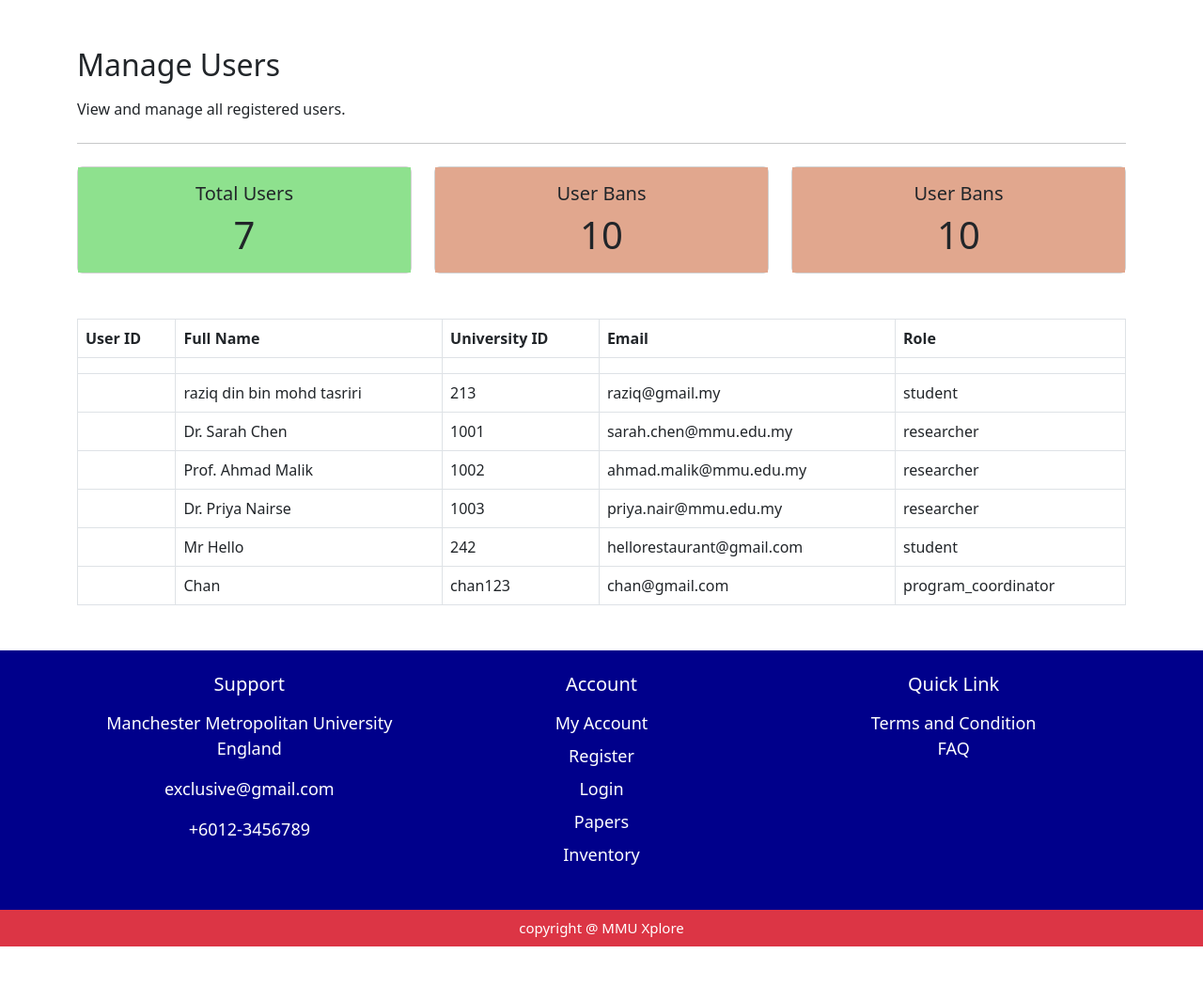
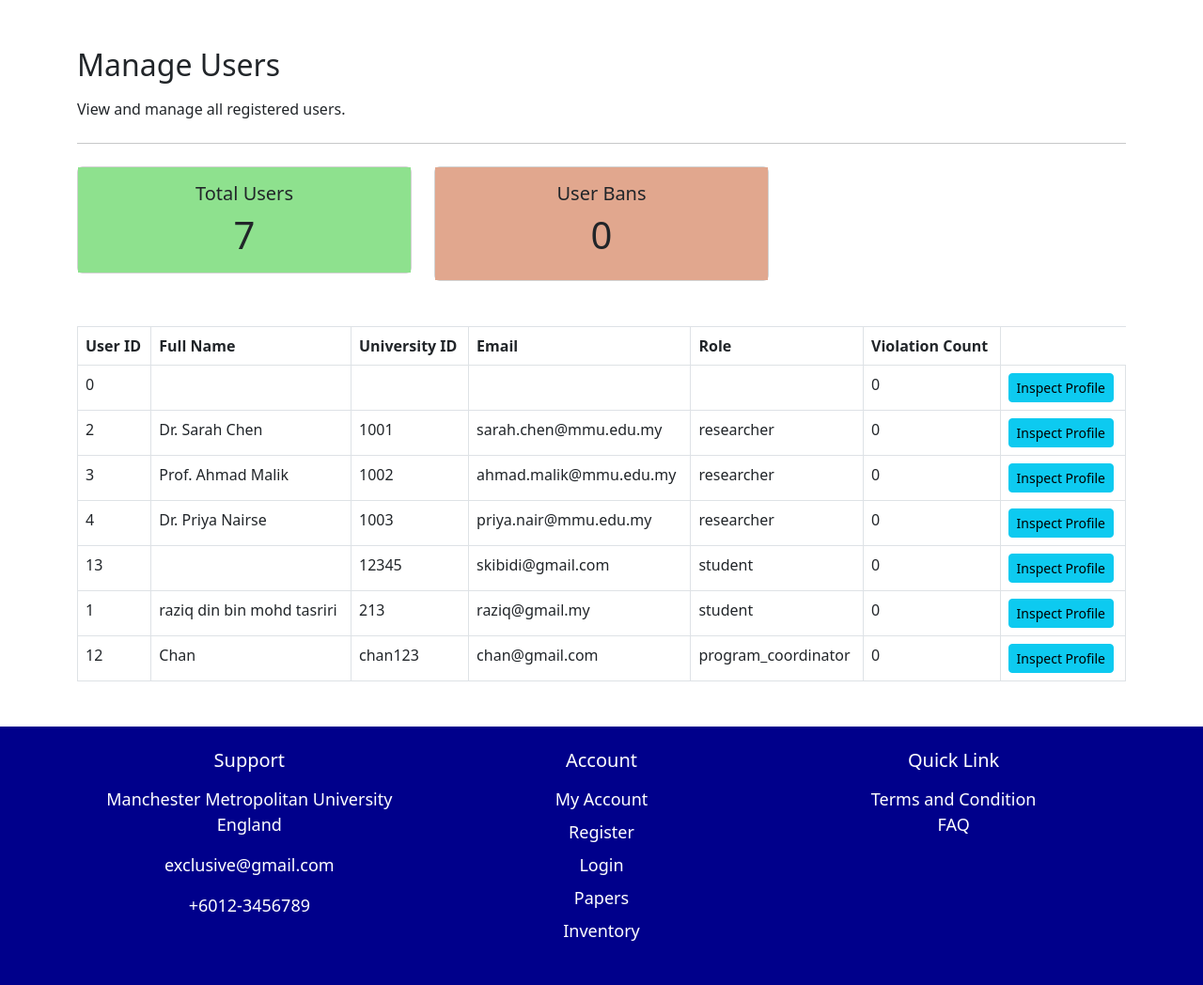
Before and after one commit to nidqija/MMUXplore-Research-Tracker, a Django app: page /adminguy/manage_users/ in a window 1280 px wide. Shown: the part 112-1160 px from the top of the page at 94% size. Before the commit the page ends 1119 px from the top, so only its background shows below. Run offline with Django 3.2, Linux system fonts and the light colour scheme; data comes from the database, SQL or seed files in the repository.

Commit message:
added all admin features

```diff
--- a/myproject/myapp/models.py
+++ b/myproject/myapp/models.py
@@ -14,6 +14,7 @@ class User(models.Model):
      password = models.CharField(max_length=250 , default='password')
      role = models.CharField(max_length=50, default='student')
      avatar = models.FileField(upload_to='profile/', blank=True, null=True)
+     is_banned = models.BooleanField(default=False)
      date_joined = models.DateTimeField(auto_now_add=True )
 
      def __str__(self):
--- a/myproject/myapp/templates/adminguy/admin_homepage.html
+++ b/myproject/myapp/templates/adminguy/admin_homepage.html
@@ -74,7 +74,7 @@
       <div class="card-body text-center">
         <h5 class="card-title">Manage Reports</h5>
         <p class="card-text">Manage user reports and issues.</p>
-        <a href="#" class="btn btn-primary">Start</a>
+        <a href="/adminguy/manage_user_reports/" class="btn btn-primary">Start</a>
       </div>
     </div>
   </div>
--- a/myproject/myapp/templates/adminguy/manage_users.html
+++ b/myproject/myapp/templates/adminguy/manage_users.html
@@ -40,20 +40,22 @@
     <div class="card" >
       <div class="card-body text-center" style="background-color: rgb(225, 167, 142); " >
         <h5 class="card-title">User Bans</h5>
-        <h1 class="card-text">10</h1>
+        <h1>0</h1>
       </div>
     </div>
   </div>
-<div class="col-md-4">
-    <div class="card" >
-      <div class="card-body text-center" style="background-color: rgb(225, 167, 142); " >
-        <h5 class="card-title">User Bans</h5>
-        <h1 class="card-text">10</h1>
-      </div>
-    </div>
-  </div>
+
 </div>
                 </div>
+
+                {% if messages %}
+    {% for message in messages %}
+    <div class="alert alert-{{ message.tags }} alert-dismissible fade show" role="alert">
+        {{ message }}
+        <button type="button" class="btn-close" data-bs-dismiss="alert" aria-label="Close"></button>
+    </div>
+    {% endfor %}
+    {% endif %}
     <table class="table table-bordered">
         <thead>
         <tr>
@@ -62,17 +64,34 @@
             <th scope="col">University ID</th>
             <th scope="col">Email</th>
             <th scope="col">Role</th>
+            <th scope="col">Violation Count</th>
         </tr>
         </thead>
         <tbody>
         {% for user in users %}
+          {% if not user.is_banned %}
+
         <tr>
-            <td>{{ user.id }}</td>
+            <td>{{ user.user_id }}</td>
             <td>{{ user.fullname }}</td>
             <td>{{ user.university_id }}</td>
             <td>{{ user.email }}</td>
             <td>{{ user.role }}</td>
+            {% if user.violation_count is None %}
+              <td>0</td>
+              {% else %}
+
+            <td>{{ user.violation_count }}</td>
+            {% endif %}
+              <td>
+                {% if user.violation_count > 3 %}
+                 <a class="btn btn-danger btn-sm" href="{% url 'ban_user' user.user_id %}">Ban User</a>
+                {% else %}
+                <a href="{% url 'inspect_profile' user.user_id %}" class="btn btn-info btn-sm">Inspect Profile</a>
+                {% endif %}
+              </td>
         </tr>
+          {% endif %}
         {% endfor %}
         </tbody>
     </table>
--- a/myproject/myapp/templates/components/admin_navbar.html
+++ b/myproject/myapp/templates/components/admin_navbar.html
@@ -21,7 +21,7 @@
     <a class="nav-link text-white" href="/term_condition_page/">T&C Management</a>
   </li>
     <li class="nav-item">
-    <a class="nav-link text-white" href="#">Reports</a>
+    <a class="nav-link text-white" href="/adminguy/manage_user_reports/">Reports</a>
   </li>
   <li class="nav-item">
 {% if user_name != 'Guest' %}
@@ -43,7 +43,7 @@
       <div class="modal-footer">
         <button type="button" class="btn btn-secondary" data-bs-dismiss="modal">Close</button>
         <button type="button" class="btn btn-primary">Go to Profile Page</button>
-        <button class="btn btn-primary">Logout</button>
+       <a href="/logout"> <button  class="btn btn-primary">Logout</button></a>
       </div>
     </div>
   </div>
--- a/myproject/myapp/templates/components/student_navbar.html
+++ b/myproject/myapp/templates/components/student_navbar.html
@@ -66,7 +66,7 @@
                         <i class="bi bi-bell me-3 text-primary"></i> Notifications
                     </a>
                     <hr class="my-2">
-                    <a href="/signout" class="list-group-item list-group-item-action border-0 d-flex align-items-center text-danger">
+                    <a href="{% url 'logout' %}" class="list-group-item list-group-item-action border-0 d-flex align-items-center text-danger">
                         <i class="bi bi-box-arrow-right me-3"></i> Log Out
                     </a>
                 </div>
--- a/myproject/myapp/templates/view_research_paper.html
+++ b/myproject/myapp/templates/view_research_paper.html
@@ -177,7 +177,9 @@
                                         </a>
                                     </li>
                                     <li>
-                                        <a class="dropdown-item text-warning" href="#">
+                                        <a class="dropdown-item text-warning"
+                                            href="{% url 'warn_specific_user' user_id=comment.user_id.user_id paper_id=research_papers.paper_id %}"
+                                            onclick="return confirm('Send an official warning to this user?')">
                                             <i class="bi bi-exclamation-triangle me-2"></i>Warn User
                                         </a>
                                     </li>
--- a/myproject/myapp/urls.py
+++ b/myproject/myapp/urls.py
@@ -28,9 +28,7 @@ urlpatterns = [
     path('inventory_page/', views.inventory_page, name='inventory_page'),
     path('unlike_paper/<int:paper_id>/', views.unlike_research_paper, name='unlike_paper'),
     path('remove_bookmark/<int:paper_id>/', views.unlike_bookmark_research_paper, name='remove_bookmark'),
-
-
-
+    path('warn_specific_user/<int:user_id>/<int:paper_id>/', views.warn_specific_user, name='warn_specific_user'),
     # End General URLs
 
     #researcher URLs
@@ -50,6 +48,9 @@ urlpatterns = [
     path('adminguy/manage_users/', views.manage_users, name='manage_users' ),
     path('term_condition_page/', views.term_condition_page, name='term_condition_page' ),
     path('adminguy/inspect_profile/<int:user_id>/', views.inspect_profile, name='inspect_profile' ),
+    path('adminguy/manage_user_reports/', views.manage_user_reports, name='manage_user_reports' ),
+    path('view_comment/<int:comment_id>/', views.view_comments, name='view_comment'),
+    path('ban_user/<int:user_id>/', views.ban_users, name='ban_user'),
     # End Admin URLs
 
 
--- a/myproject/myapp/views.py
+++ b/myproject/myapp/views.py
@@ -15,7 +15,7 @@ from django.contrib import messages
 from django.views.decorators.http import require_POST
 from functools import wraps
 from django.utils import timezone
-from django.db.models import Q
+from django.db.models import Q , Count
 from django.http import HttpResponse
 
 
@@ -911,6 +911,7 @@ def user_signin(request):
         if admin:
             if admin.password == password:
                 request.session['user_name'] = admin.user_name
+                request.session['is_admin'] = True
                 messages.success(request, 'Admin Signed in successfully.')
                 return redirect('admin_homepage')
             else:
@@ -923,6 +924,10 @@ def user_signin(request):
             if user.password == password:
                 request.session['user_name'] = user.fullname
                 request.session['user_id'] = user.user_id
+
+                if user.is_banned :
+                    messages.error(request, "Your account has been banned. Please contact support.")
+                    return render(request, 'signin.html')
 
                 if user.role == 'researcher':
                     # Check if researcher profile exists
@@ -936,6 +941,8 @@ def user_signin(request):
                         return redirect('home')
 
                 elif user.role == 'student':
+
+
                     messages.success(request, 'Student Signed in successfully.')
                     return redirect('home')
 
@@ -1124,8 +1131,9 @@ def delete_announcement(request, announcement_id):
 
 def manage_users(request):
     user_name = request.session.get('user_name', 'Guest')
-    users = User.objects.all()
-    total_users = users.count()
+    users = User.objects.annotate( violation_count=Count('violations_received') ).order_by('-violation_count') # Optional: show most reported users first
+    total_users = users.filter(is_banned=False).count()
+
     return render(request , 'adminguy/manage_users.html', {'user_name': user_name , 'users': users, 'total_users': total_users} )
 
 
@@ -1205,6 +1213,15 @@ def delete_comment(request, comment_id, paper_id):
         # Security Check: Is the user an admin OR the owner of the comment?
         if is_admin or comment.user_id.fullname == user_name:
             comment.delete()
+
+            warning = Notification(
+                user_id=comment.user_id,
+                notify_title="Comment Deleted",
+                notify_message=f"Your comment on paper ID {paper_id} was deleted by an admin.",
+                created_at=timezone.now()
+            )
+            warning.save()
+
             messages.success(request, 'Comment deleted successfully.')
         else:
             messages.error(request, 'You do not have permission to delete this comment.')
@@ -1241,7 +1258,8 @@ def search_paper(request):
         'user_name': user_name,
         'is_admin': is_admin,
         'researchpapers': researchpapers,
-        'search_query': query
+        'search_query': query ,
+        'user_id': request.session.get('user_id')
     }
 
     return render(request, 'researchpaper.html', context)
@@ -1268,6 +1286,7 @@ def report_comment(request):
         violation_type=reason,
         date_reported=timezone.now()
     )
+
     violations.save()
 
 
@@ -1359,10 +1378,16 @@ def inspect_profile(request, user_id):
     user_name = request.session.get('user_name', 'Guest')
     # Use get_object_or_404 to ensure safe retrieval
     user_data = get_object_or_404(User, user_id=user_id)
+    violation_count = Violations.objects.filter(user=user_data).count()
+    user_id = user_data.user_id
+
 
     return render(request, 'profile_page.html', {
         'user_name': user_name,
-        'user_data': user_data
+        'user_data': user_data,
+        'inspect_mode': True , # Flag to indicate admin inspection mode
+        'user_id': user_id ,
+        'violation_count': violation_count
     })
 
 
@@ -1466,3 +1491,89 @@ def submit_fyp(request, user_id):
             messages.error(request, "Please fill in all required fields.")
 
     return render(request, 'submit_fyp.html', {'user_name': user_name, 'user_id': user_id , 'fyp_paper': fyp_paper})
+
+
+def warn_specific_user(request, user_id, paper_id):
+    target_user = get_object_or_404(User, pk=user_id)
+    admin_name = request.session.get('user_name')
+    comment_id = request.GET.get('comment_id', None)
+    sender_instance = User.objects.filter(fullname=admin_name).first()
+    reporter_id = sender_instance.pk if sender_instance else None
+
+    Notification.objects.create(
+        user_id_id=target_user.pk,
+        notify_title="System Warning",
+        notify_message="You have received a formal warning regarding your recent activity.",
+        sender_id_id= reporter_id,
+        created_at=timezone.now()
+    )
+
+    Violations.objects.create(
+        user_id=target_user.pk,
+        reporter_id= reporter_id,
+        violation_type="Official Warning",
+        date_reported=timezone.now(),
+        comment_id=comment_id
+    )
+
+
+
+    messages.success(request, f"Warning successfully sent to {target_user.fullname}.")
+    return redirect('view_research_paper', paper_id=paper_id)
+
+
+
+def manage_user_reports(request):
+    user_name = request.session.get('user_name', 'Guest')
+    reports = Notification.objects.all().filter(notify_title="Comment Reported").order_by('-created_at')
+
+
+
+
+    context = {
+        'user_name': user_name,
+        'reports': reports
+    }
+
+    return render(request, 'adminguy/manage_report.html', context)
+
+
+
+def view_comments(request, comment_id):
+    user_name = request.session.get('user_name', 'Guest')
+    user_id = request.session.get('user_id')
+
+    reported_comment = get_object_or_404(Comment, comment_id=comment_id)
+
+    research_papers = reported_comment.paper_id
+
+
+    comments = Comment.objects.filter(paper_id=research_papers).order_by('-created_at')
+
+    context = {
+        'user_name': user_name,
+        'user_id': user_id,
+        'research_papers': research_papers, # Now the template has the title, PDF, ID, etc.
+        'comments': comments,
+        'paper_id': research_papers.paper_id, # Keeps your existing logic working
+    }
+
+    return render(request, 'view_research_paper.html', context)
+
+
+
+def ban_users(request, user_id):
+    target_user = get_object_or_404(User, pk=user_id)
+    admin_id = request.session.get('user_id')
+
+
+    if target_user.pk == admin_id:
+        messages.error(request, "You cannot ban your own account.")
+        return redirect('manage_users')
+
+    else:
+      target_user.is_banned = True
+      target_user.save()
+
+    messages.success(request, f"User {target_user.fullname} has been banned.")
+    return redirect('manage_users')
```
Also changed, not shown: myproject/myapp/templates/adminguy/manage_report.html (added, +64 -0 lines), myproject/db.sqlite3, myproject/myapp/migrations/0012_user_is_banned_alter_researchpaper_paper_status_and_more.py (added), myproject/myproject/db.sqlite3 (deleted).
